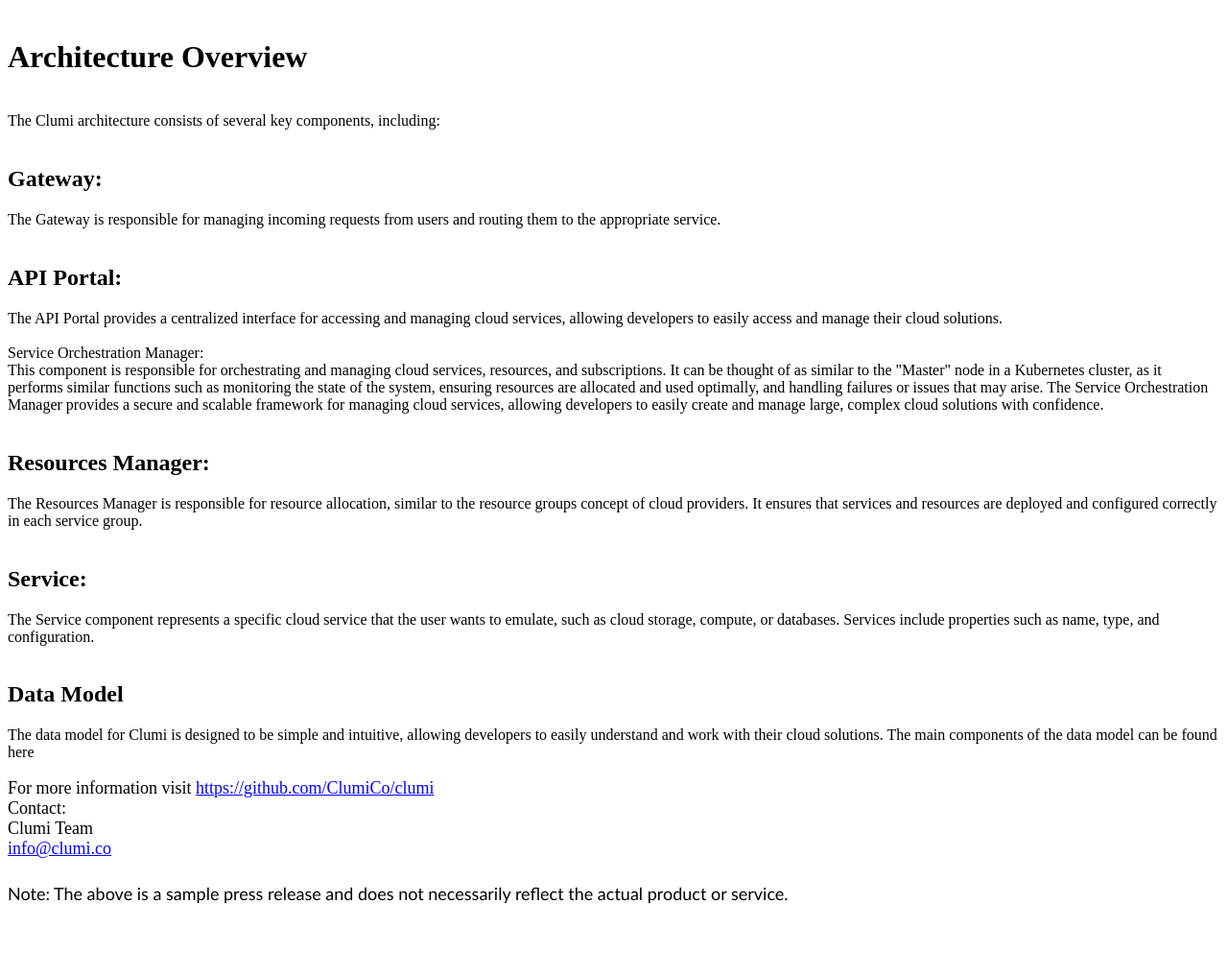
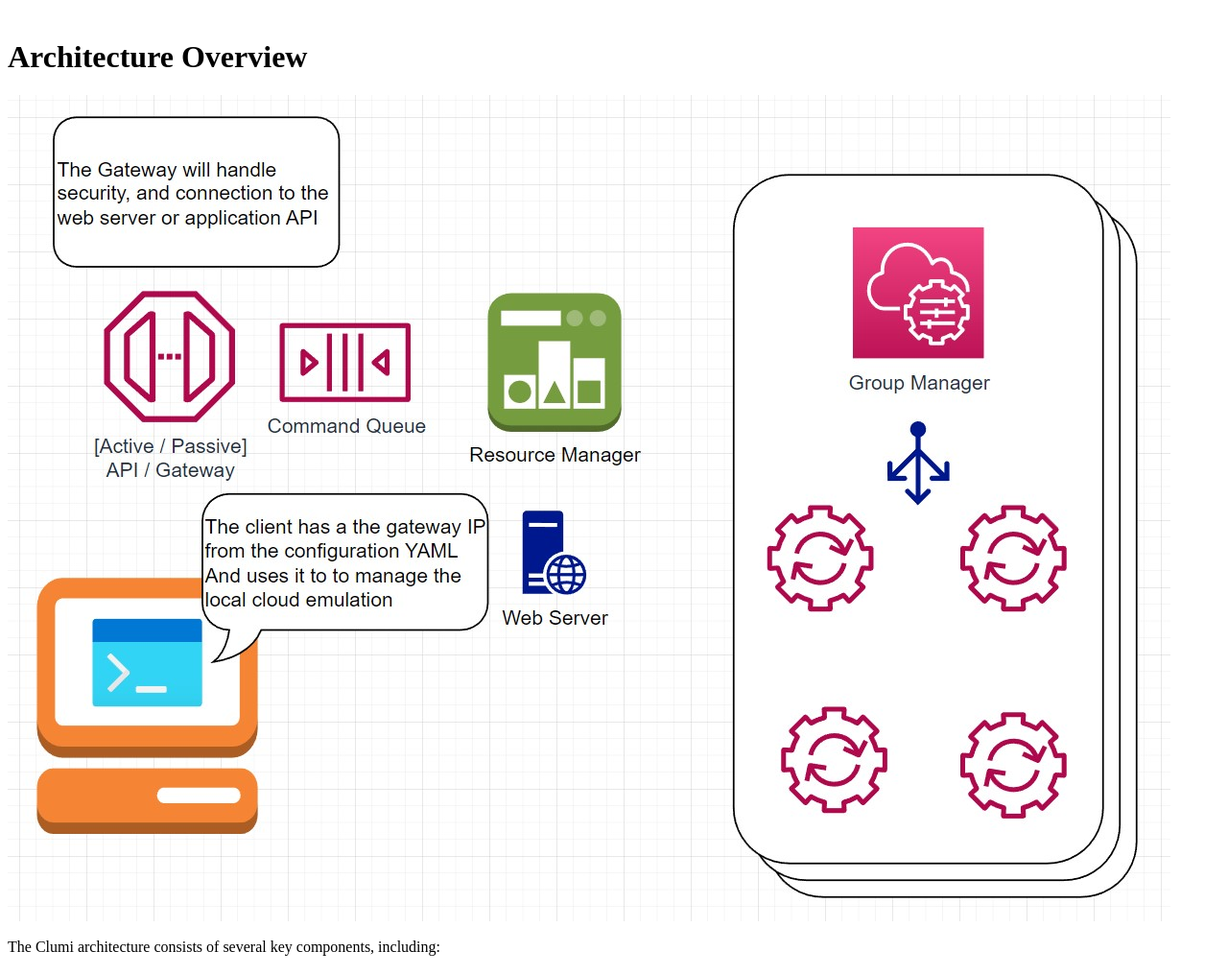
Before and after one commit to ClumiCo/p-clumi-website, a plain HTML site: page index.html in a window 1280 px wide. Shown: the part 823-1839 px from the top of the page at 96% size. Before the commit the page ends 1775 px from the top, so only its background shows below. Drawn offline with Linux system fonts and the light colour scheme.

Commit message:
Architecture Overview image!

```diff
--- a/index.html
+++ b/index.html
@@ -163,6 +163,9 @@ money, work more efficiently, and improve the quality of their cloud solutions.<
 <h1><span style='font-size:13.5pt'><br>
 </span>Architecture Overview</h1>
 
+<p class=MsoNormal style='margin-bottom:0in;line-height:normal'><img border=0
+width=1212 height=861 id="Picture 4" src="index_files/image002.jpg"></p>
+
 <p class=MsoNormal style='margin-bottom:0in;line-height:normal'><span
 style='font-size:12.0pt;font-family:"Times New Roman",serif'>&nbsp;</span></p>
 
```
Also changed, not shown: docs/ArchitectureOvervire.jpg (added), index_files/image002.jpg (added), 1 other file.
